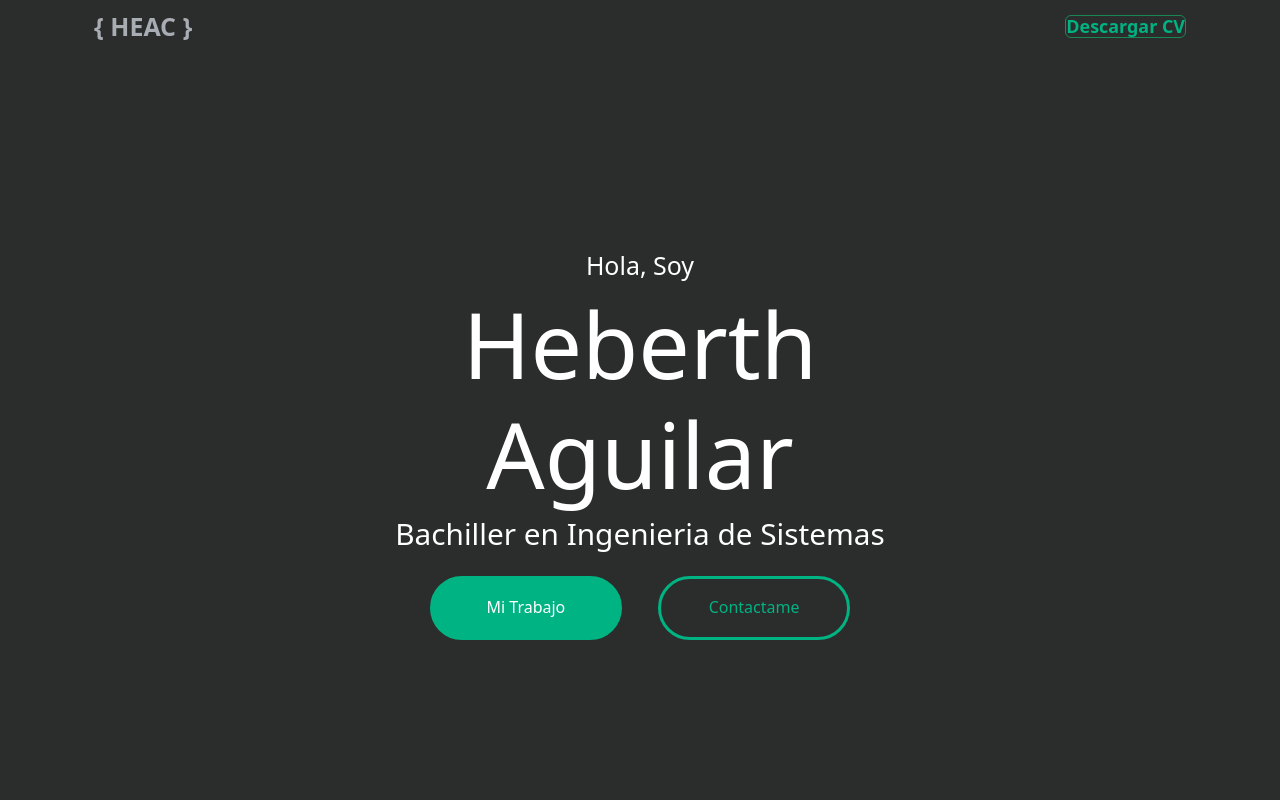
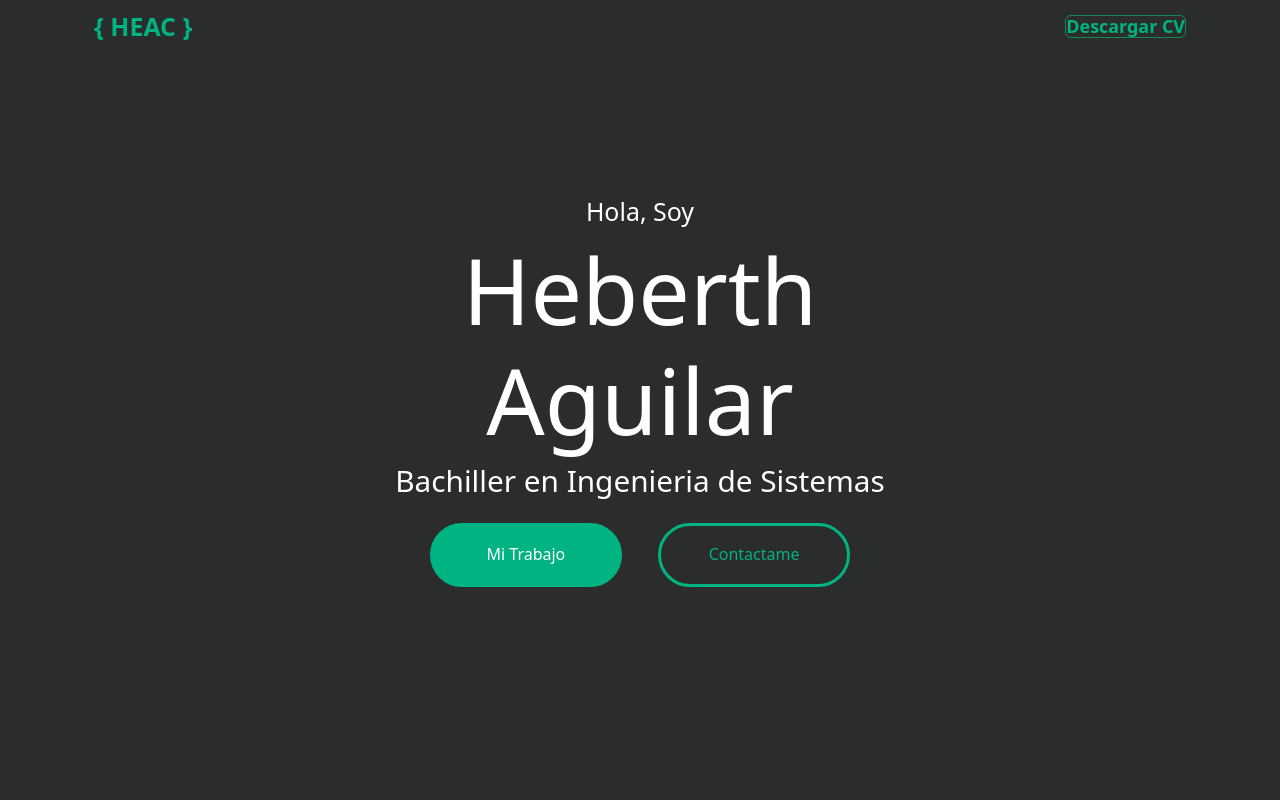
Before and after one commit to HAguilarCarranza/Portafolio, a plain HTML site: page index.html in a window 1280 px wide. Shown: the top 800 px of the page. Drawn offline with nearby package versions, Linux system fonts and the light colour scheme.

Commit message:
Nav completo

```diff
--- a/css/estilos.css
+++ b/css/estilos.css
@@ -111,6 +111,11 @@ i{
 textarea{
     resize: none;
 
+}
+
+.navg{
+    position: fixed;
+    width: 100%;
 }
 
 .altura{
@@ -234,7 +239,7 @@ textarea{
 .container-fluid a {
     font-size: calc(1rem + .7vw);
     font-weight:bold;
-    color:#a8acb3;
+    color:var(--verde);
     text-decoration: none;
     transition: 0.6s;
 }
--- a/index.html
+++ b/index.html
@@ -17,7 +17,7 @@
 </head>
 
 <header>
-    <div class="fondoOscuro">
+    <div class="navg">
         <div class="container">
             <nav class="navbar">
                 <div class="container-fluid">
```
